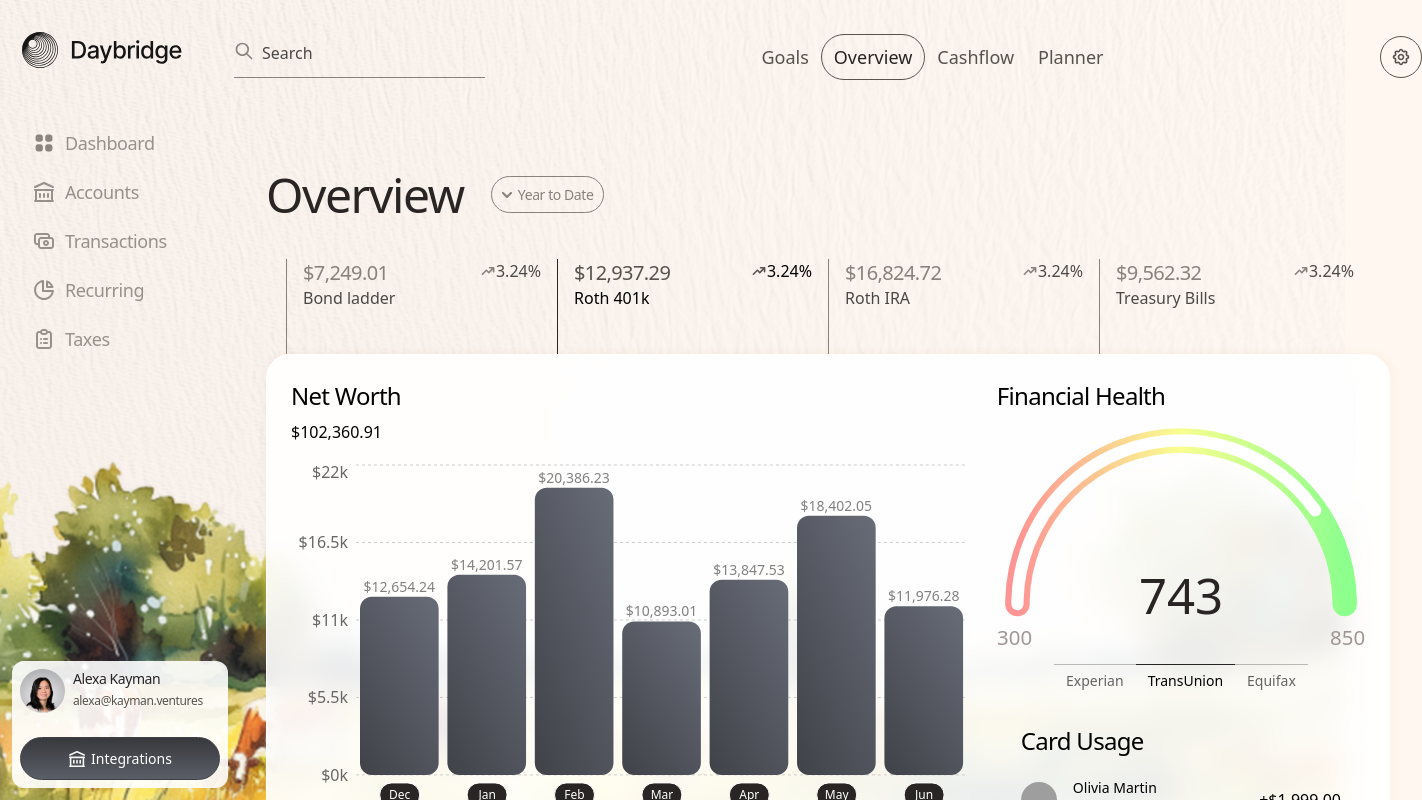
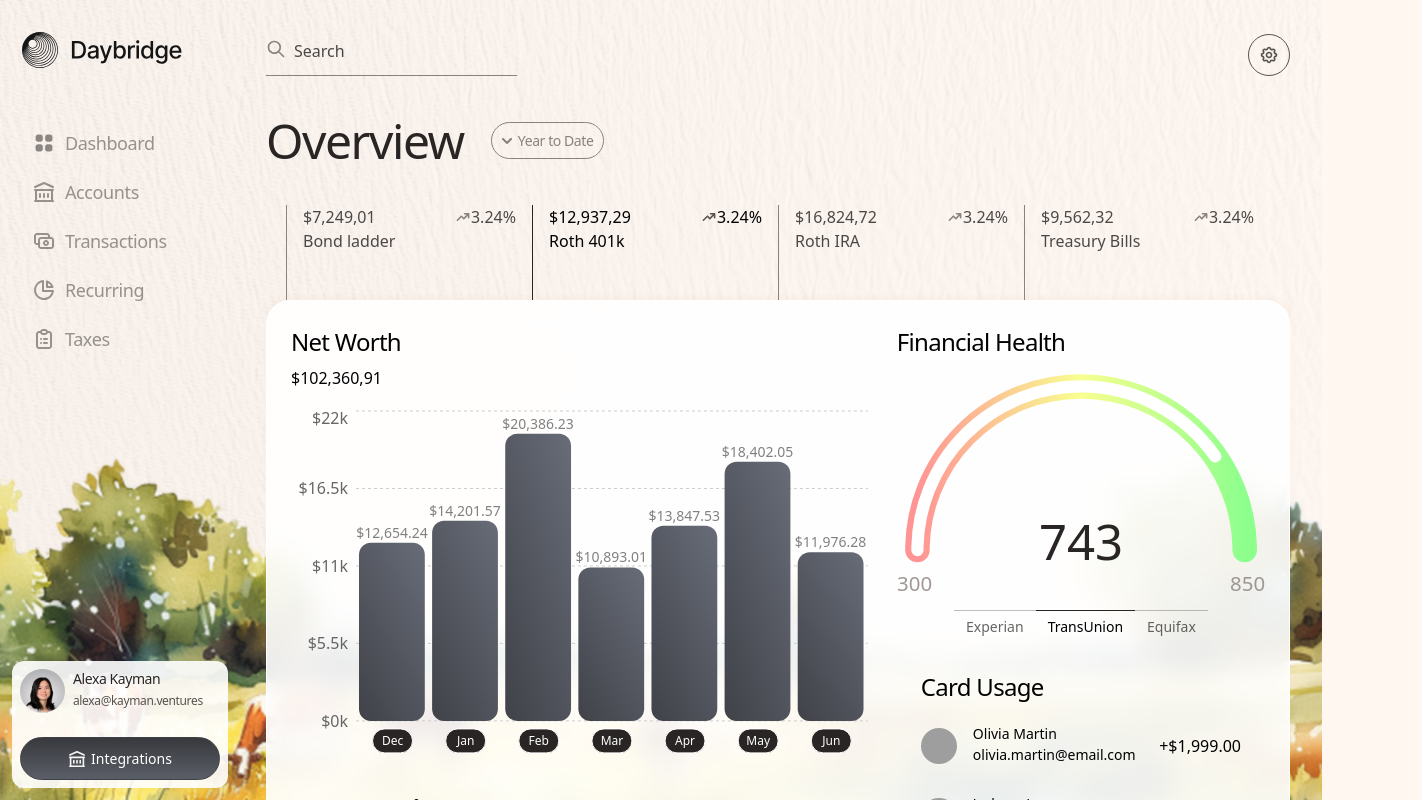
Before and after one commit to alexakayman/daybridge, a Next.js app: page / in a window 1280 px wide. Shown: the top 800 px of the page, 1422 px wide, since content can reach past the window. Built offline with nearby package versions, Linux system fonts and the light colour scheme; grey boxes are pictures that could not be loaded.

Commit message:
layout correction

```diff
--- a/app/(root)/page.tsx
+++ b/app/(root)/page.tsx
@@ -5,12 +5,6 @@ import AnalyticsCardRow from "@/components/analytics/AnalyticsCardRow";
 import Transactions from "@/components/Transactions";
 import FinancialHealth from "@/components/FinancialHealth";
 import FinanceChart from "@/components/charts/FinanceChart";
-import CreditScoreIndicator from "@/components/charts/CreditScore";
-import dynamic from "next/dynamic";
-
-// const FinanceChart = dynamic(() => import("@/components/FinancialHealth"), {
-//   ssr: false,
-// });
 
 const Home = () => {
   return (
--- a/app/globals.css
+++ b/app/globals.css
@@ -11,6 +11,9 @@
 body {
   background: url("/assets/bg.png") center 75% / cover no-repeat,
     rgba(255, 247, 240, 1) url("/assets/paper.png") center/cover no-repeat !important;
+  flex-direction: column;
+  width: 100%;
+  overflow: hidden;
 }
 
 h1 {
@@ -161,7 +164,9 @@ header {
 }
 .TopNav {
   display: flex;
-  width: 1188px;
+  padding: 0rem 2rem;
+  width: 100%;
+  gap: 2rem;
   justify-content: space-between;
   align-items: center;
 }
@@ -215,11 +220,13 @@ header {
 
 .dashboard-main {
   padding-top: 2.125rem;
+  min-width: 85%;
+  width: auto;
   display: inline-flex;
   flex-direction: column;
   justify-content: center;
   align-items: center;
-  gap: 34px;
+  gap: 32px;
 }
 
 .sidebar {
@@ -372,11 +379,11 @@ header {
 
   /* Home */
   .home {
-    @apply no-scrollbar flex w-full flex-row max-xl:max-h-screen max-xl:overflow-y-scroll;
+    @apply no-scrollbar flex w-full flex-row max-xl:max-h-screen max-xl:overflow-y-scroll px-8;
   }
 
   .home-content {
-    @apply no-scrollbar flex w-full flex-1 flex-col gap-8 px-5 sm:px-8 py-7 lg:py-12 xl:max-h-screen xl:overflow-y-scroll;
+    @apply no-scrollbar flex w-full flex-1 flex-col gap-8 xl:max-h-screen xl:overflow-y-scroll;
   }
 
   .home-header {
--- a/components/AnimatedCounter.tsx
+++ b/components/AnimatedCounter.tsx
@@ -1,19 +1,12 @@
 "use client";
 
 import React from "react";
-import { formatAmount } from "@/lib/utils";
 import CountUp from "react-countup";
 
 const AnimatedCounter = ({ amount }: { amount: number }) => {
   return (
     <div className="w-full">
-      <CountUp
-        end={amount}
-        prefix="$"
-        decimal=","
-        duration={2.5}
-        decimals={2}
-      />
+      <CountUp end={amount} prefix="$" decimal="," duration={1} decimals={2} />
     </div>
   );
 };
--- a/components/TopNav.tsx
+++ b/components/TopNav.tsx
@@ -2,7 +2,7 @@ import React from "react";
 
 const TopNav = () => {
   return (
-    <div className="TopNav">
+    <div className="TopNav p-0 bg-transparent">
       <div className="search-box">
         <svg
           xmlns="http://www.w3.org/2000/svg"
@@ -21,13 +21,6 @@ const TopNav = () => {
         </svg>
         Search
       </div>
-      <nav className="flex flex-row">
-        <button className="button-topnav">Goals</button>
-        <button className="button-topnav is-active">Overview</button>
-        <button className="button-topnav">Cashflow</button>
-        <button className="button-topnav">Planner</button>
-      </nav>
-
       <button className="button-topnav icon">
         <svg
           xmlns="http://www.w3.org/2000/svg"
--- a/components/analytics/AnalyticsCard.tsx
+++ b/components/analytics/AnalyticsCard.tsx
@@ -1,5 +1,6 @@
 import React from "react";
 import { formatAmount } from "@/lib/utils";
+import AnimatedCounter from "@/components/AnimatedCounter";
 
 const changeUp = (
   <svg
@@ -49,7 +50,7 @@ const AnalyticsCard = ({
   return (
     <div className={`analytics-card ${active ? "is-active" : ""}`}>
       <div className="flex flex-col">
-        <h4 className="analytics-amount">{formatAmount(amount)}</h4>
+        <AnimatedCounter className="analytics-amount" amount={amount} />
         <p>{label}</p>
       </div>
       <div className="flex flex-row items-center">
--- a/components/charts/FinanceChart.tsx
+++ b/components/charts/FinanceChart.tsx
@@ -9,6 +9,7 @@ import {
   ResponsiveContainer,
 } from "recharts";
 import { formatAmount } from "@/lib/utils";
+import AnimatedCounter from "@/components/AnimatedCounter";
 
 const data = [
   { month: "December", amount: 12654.24 },
@@ -47,7 +48,10 @@ const FinanceChart: React.FC = () => {
   return (
     <div className="w-full h-full">
       <h2 className="mb-2">Net Worth</h2>
-      <p className="mb-4">{formatAmount(sum)}</p>
+      <div className="mb-4">
+        <AnimatedCounter amount={sum} />
+      </div>
+
       <ResponsiveContainer width="100%" height="100%" minHeight={350}>
         <BarChart data={data}>
           <CartesianGrid strokeDasharray="3 3" vertical={false} />
```
